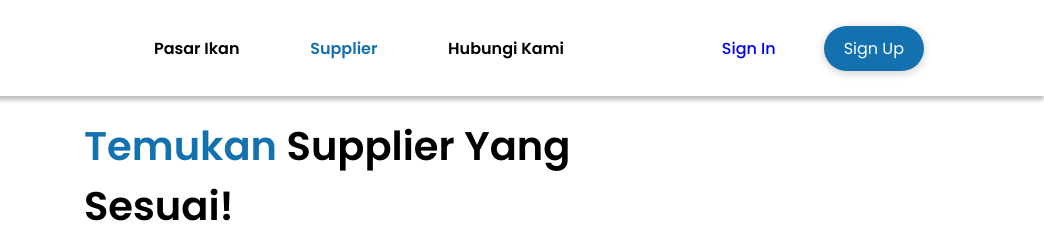
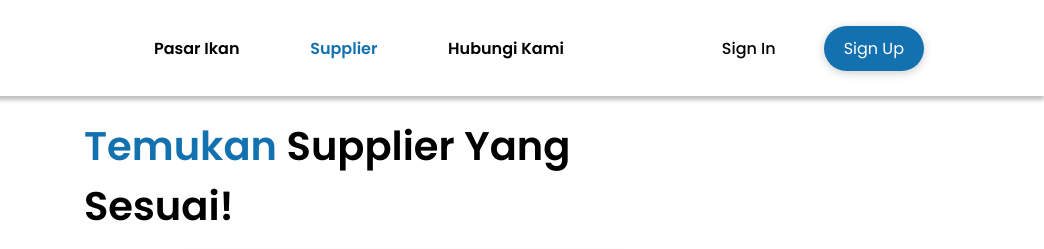
Before and after one commit to zakirvndi/FISHIP, a plain HTML site: page Page/supplierUnlogin.html in a window 1280 px wide. Shown: the top 249 px of the page, 236-1280 px from the left. Drawn offline with nearby package versions, Linux system fonts and the light colour scheme.

Commit message:
button adjust

```diff
--- a/Assets/css/marketplaceUnlogin.css
+++ b/Assets/css/marketplaceUnlogin.css
@@ -95,6 +95,12 @@ header {
     color: var(--primary-color);
     font-size: var(--s-font-size);
     font-weight: 500;
+}
+
+.sign-btn a,
+.sign-btn a:visited,
+.sign-btn a:active {
+    color: black;
 }
 
 .sign-btn .sign-up{
--- a/Assets/css/supplierUnlogin.css
+++ b/Assets/css/supplierUnlogin.css
@@ -96,6 +96,12 @@ header {
     color: var(--primary-color);
     font-size: var(--s-font-size);
     font-weight: 500;
+}
+
+.sign-btn a,
+.sign-btn a:visited,
+.sign-btn a:active {
+    color: black;
 }
 
 .sign-btn .sign-up{
```
